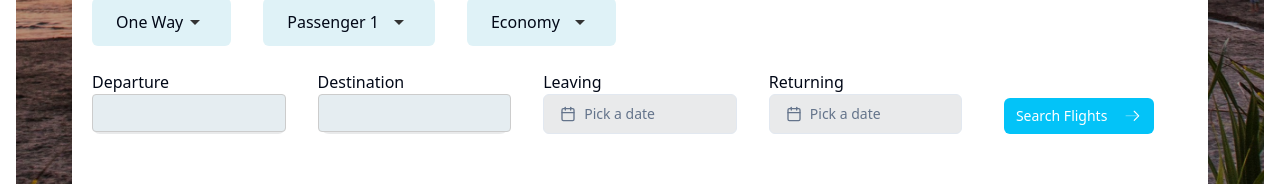
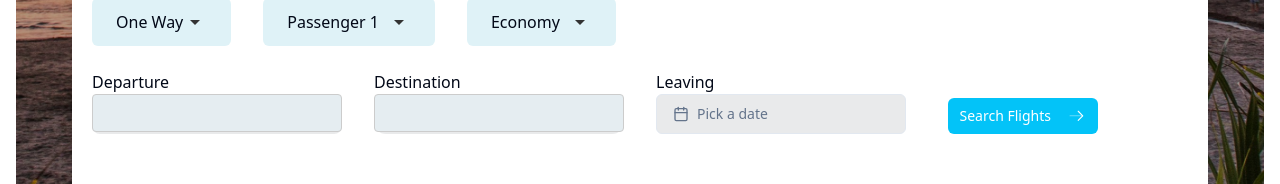
Before and after one commit to Intplus-Tech/Airpocket-Frontend, a React (Vite) app: page / in a window 1280 px wide. Shown: the part 294-478 px from the top of the page. Built offline with nearby package versions, Linux system fonts and the light colour scheme; no server answers.

Commit message:
added one way logic

```diff
--- a/src/components/SearchForm/SearchForm.tsx
+++ b/src/components/SearchForm/SearchForm.tsx
@@ -177,7 +177,11 @@ const SearchForm = ({
           )}
         </div>
 
-        <div className="grid grid-cols-1 min-[576px]:grid-cols-2 sm:grid-cols-3 lg:grid-cols-5 gap-3 lg:gap-8 mt-6 flex-wrap">
+        <div
+          className={`grid grid-cols-1 min-[576px]:grid-cols-2 sm:grid-cols-3 ${
+            tripType === "Round Trip" ? "lg:grid-cols-5" : "lg:grid-cols-4"
+          }  gap-3 lg:gap-8 mt-6 flex-wrap`}
+        >
           <div className="flex flex-col ">
             <label className="text-sm md:text-base">Departure</label>
             <Select
@@ -212,6 +216,7 @@ const SearchForm = ({
             />
           </div>
           {/* <div className="flex items-end h-16 w-[2px] bg-[#283841] bg-opacity-10" /> */}
+
           <div className="flex flex-col   ">
             <label className="text-sm md:text-base">Destination</label>
             <Select
@@ -244,6 +249,7 @@ const SearchForm = ({
               className="peer border-none rounded-xl w-full h-10  bg-[#283841] bg-opacity-10   "
             />
           </div>
+
           {/* <div className="flex items-end h-16 w-[2px] bg-[#283841] bg-opacity-10" /> */}
 
           <div className="flex flex-col w-full">
@@ -252,6 +258,7 @@ const SearchForm = ({
           </div>
           {/* <div className="flex items-end h-16 w-[2px] bg-[#283841] bg-opacity-10" /> */}
 
+          {tripType === "Round Trip" && (
             <div className="flex flex-col w-full">
               <label className="text-sm md:text-base">Returning</label>
               <DatePickerComponent
@@ -259,6 +266,8 @@ const SearchForm = ({
                 setDate={setCheckOutDate}
               />
             </div>
+          )}
+
           <div className="flex items-end w-full sm:w-[10rem] justify-end text-white rounded-md ">
             <button
               type="submit"
```
Lines whose indentation alone changed are shown as unchanged.
